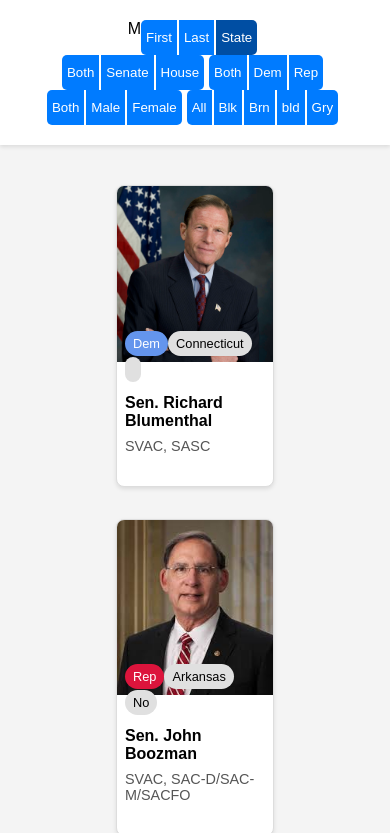
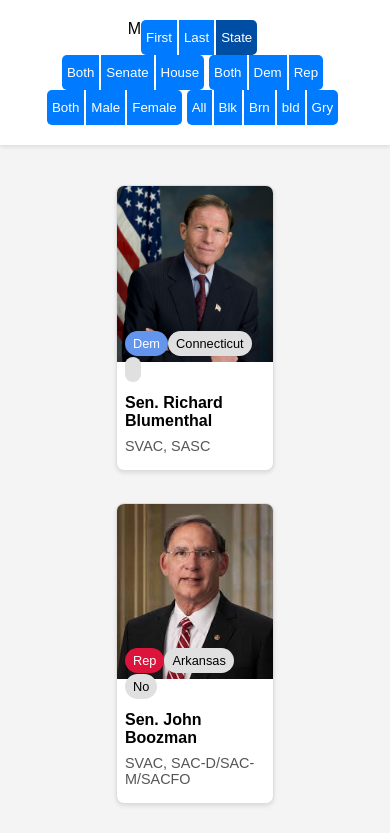
Before and after one commit to gloverd/USUNESCO, a plain HTML site: page Senate/index2.html in a window 390 px wide. Shown: the top 833 px of the page. Drawn offline with nearby package versions, Linux system fonts and the light colour scheme.

Commit message:
Update styles2.css

```diff
--- a/Senate/styles2.css
+++ b/Senate/styles2.css
@@ -183,6 +183,7 @@ body {
 /* Media query for mobile devices */
 @media (max-width: 768px) {
     .card {width: var(--cell-width-mobile);}
+    .card::after {height: 0px;}
     .card-image {height: var( --img-height-mobile);}
     .card-body {padding: 8px;}
     .gallery{justify-items: center;}
```
